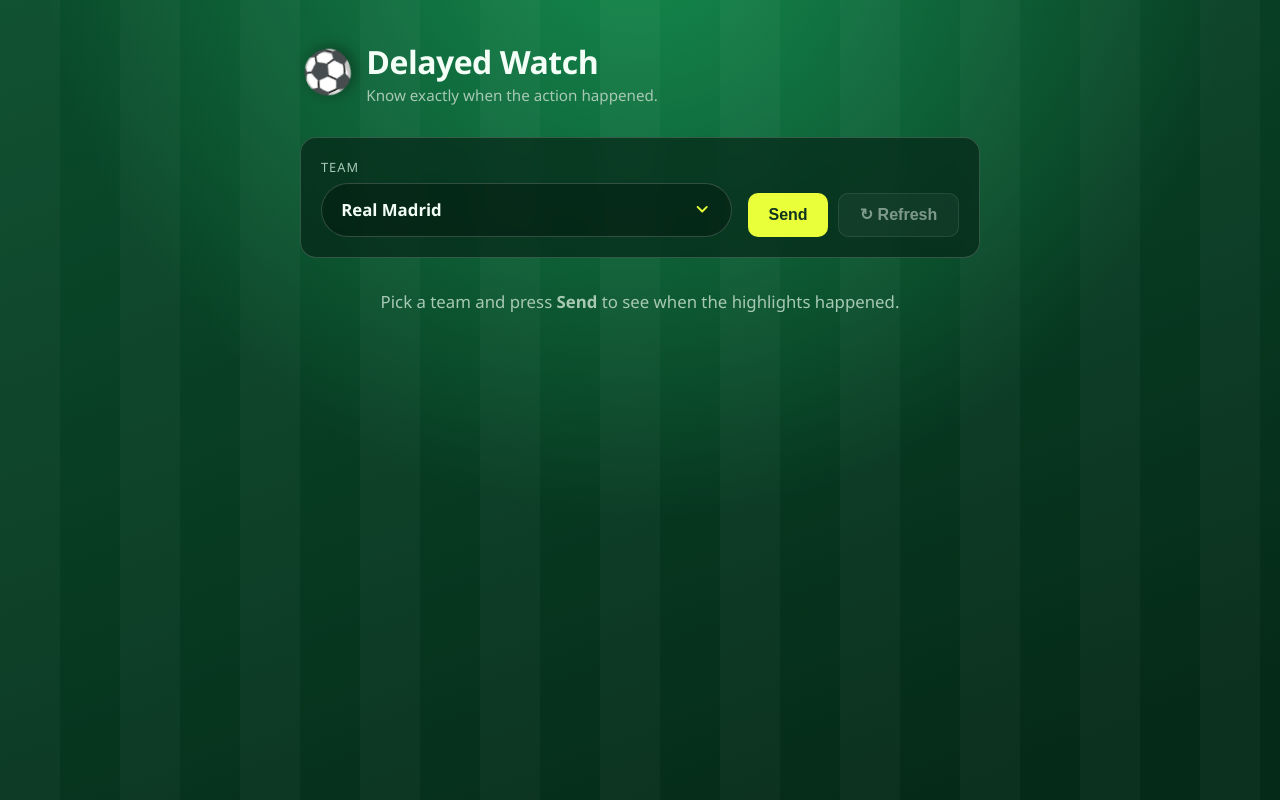
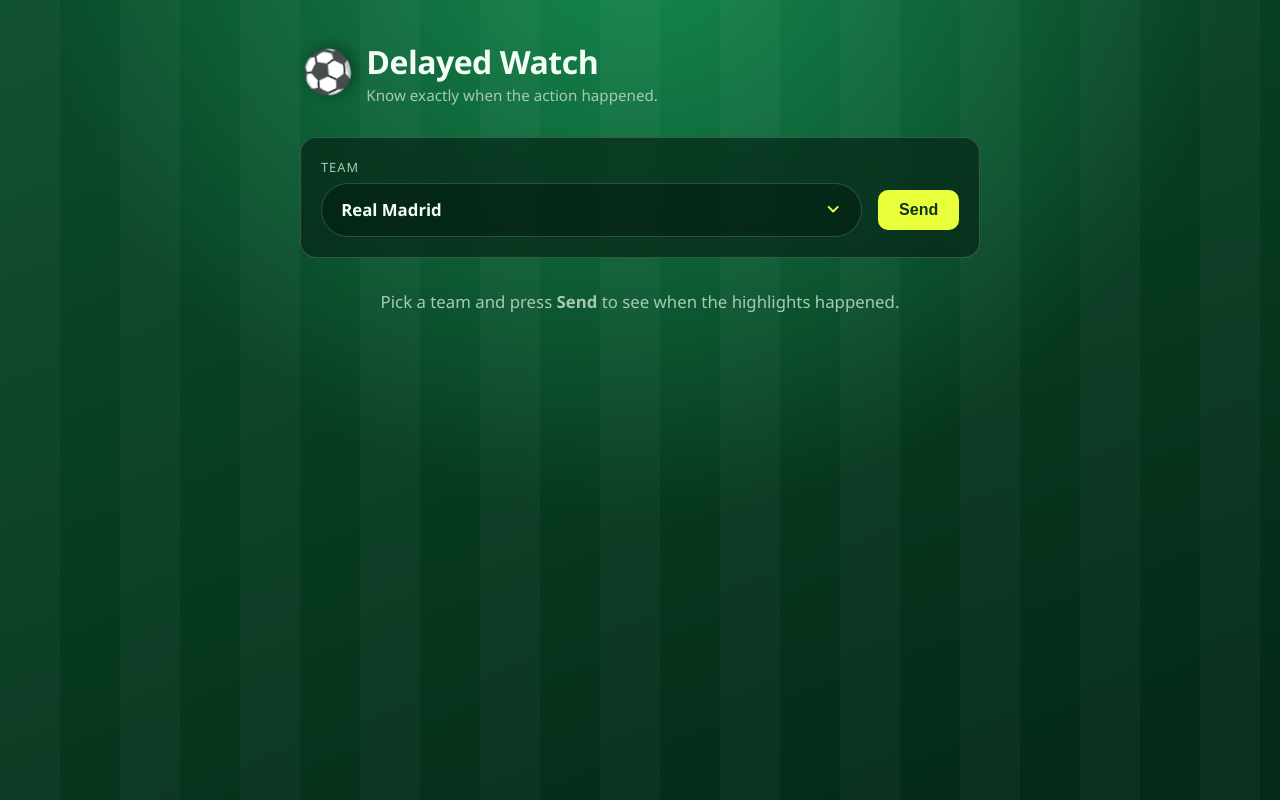
Before and after one commit to omerZeli/football-delayed-watch, a React (Vite) app in the folder client/: page / in a window 1280 px wide. Built offline with nearby package versions, Linux system fonts and the light colour scheme.

Commit message:
buttons ui

```diff
--- a/client/src/App.jsx
+++ b/client/src/App.jsx
@@ -102,6 +102,9 @@ export default function App() {
   const [result, setResult] = useState(() => loadStored(STORAGE_KEY));
   const [loading, setLoading] = useState(false);
   const [error, setError] = useState(null);
+  // Whether a search has been executed for the current selection. Refresh
+  // only shows once Send has run; changing the team hides it again.
+  const [searched, setSearched] = useState(false);
 
   // Persist selection and last result.
   useEffect(() => {
@@ -118,14 +121,25 @@ export default function App() {
     try {
       const data = await fetchMinutes(team);
       setResult(data);
+      return true;
     } catch (err) {
       setError(err.message);
+      return false;
     } finally {
       setLoading(false);
     }
   }, []);
 
-  const handleSend = () => load(selectedTeam);
+  const handleSend = async () => {
+    const ok = await load(selectedTeam);
+    if (ok) setSearched(true);
+  };
+
+  // Changing the team hides Refresh until the next Send.
+  const handleSelectTeam = (team) => {
+    setSelectedTeam(team);
+    setSearched(false);
+  };
 
   // Refresh re-fetches using the team from the last successful result if
   // available, otherwise the current selection.
@@ -153,7 +167,7 @@ export default function App() {
             id="team"
             value={selectedTeam}
             options={TEAMS}
-            onChange={setSelectedTeam}
+            onChange={handleSelectTeam}
           />
         </div>
 
@@ -161,14 +175,16 @@ export default function App() {
           <button className="btn primary" onClick={handleSend} disabled={loading}>
             {loading ? "Loading…" : "Send"}
           </button>
+          {searched && (
             <button
               className="btn ghost"
               onClick={handleRefresh}
-            disabled={loading || !result}
+              disabled={loading}
               title="Re-fetch the latest data for the last team"
             >
               ↻ Refresh
             </button>
+          )}
         </div>
       </section>
 
--- a/client/src/index.css
+++ b/client/src/index.css
@@ -190,6 +190,9 @@ body {
 .buttons {
   display: flex;
   gap: 0.6rem;
+  /* Nudge up so the buttons center on the dropdown pill rather than sitting
+     level with its bottom edge (the field's label adds height above). */
+  margin-bottom: 0.4rem;
 }
 
 .btn {
```
Lines whose indentation alone changed are shown as unchanged.
